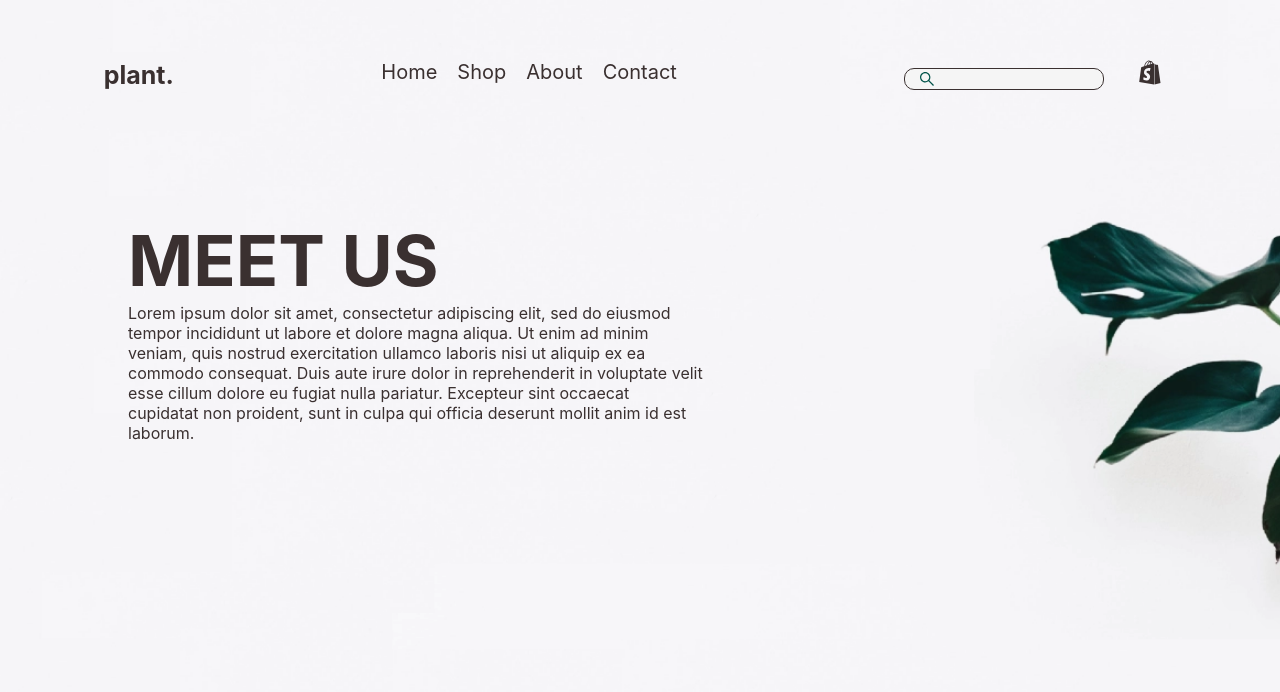
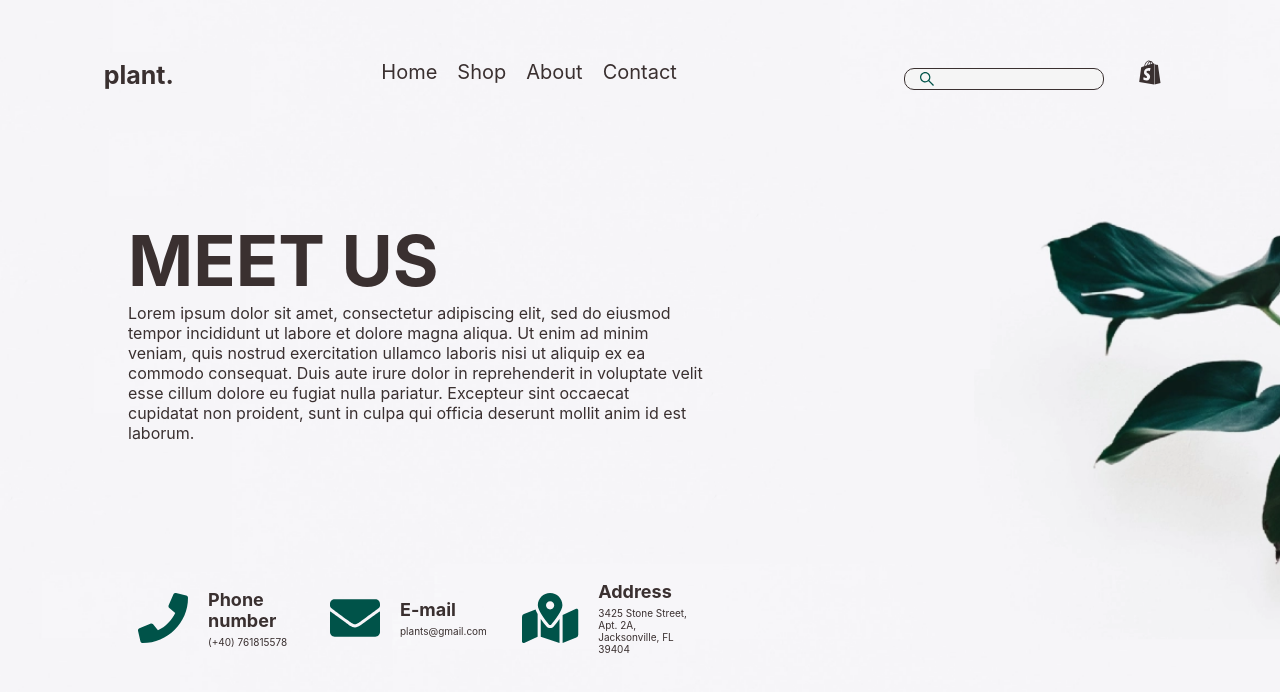
Before and after one commit to araducan/plants-shop, a React (Create React App) app: page /contact in a window 1280 px wide. Shown: the top 692 px of the page. Built offline with nearby package versions, Linux system fonts and the light colour scheme.

Commit message:
Contact page

```diff
--- a/src/components/Contact/Contact.jsx
+++ b/src/components/Contact/Contact.jsx
@@ -1,5 +1,11 @@
 import React from "react";
 import style from "./Contact.module.scss";
+import { FontAwesomeIcon } from "@fortawesome/react-fontawesome";
+import {
+	faPhone,
+	faEnvelope,
+	faMapMarkedAlt,
+} from "@fortawesome/free-solid-svg-icons";
 
 const Contact = () => {
 	return (
@@ -15,6 +21,40 @@ const Contact = () => {
 					pariatur. Excepteur sint occaecat cupidatat non proident, sunt in
 					culpa qui officia deserunt mollit anim id est laborum.
 				</div>
+				<div className={style.footer}>
+					<div className={style.bottomContainer}>
+						<FontAwesomeIcon
+							className={style.icon}
+							icon={faPhone}
+						></FontAwesomeIcon>
+						<div>
+							<div className={style.subtitle}>Phone number</div>
+							(+40) 761815578
+						</div>
+					</div>
+
+					<div className={style.bottomContainer}>
+						<FontAwesomeIcon
+							className={style.icon}
+							icon={faEnvelope}
+						></FontAwesomeIcon>
+						<div>
+							<div className={style.subtitle}>E-mail</div>
+							plants@gmail.com
+						</div>
+					</div>
+
+					<div className={style.bottomContainer}>
+						<FontAwesomeIcon
+							className={style.icon}
+							icon={faMapMarkedAlt}
+						></FontAwesomeIcon>
+						<div>
+							<div className={style.subtitle}>Address</div>
+							3425 Stone Street, Apt. 2A, Jacksonville, FL 39404
+						</div>
+					</div>
+				</div>
 			</div>
 		</div>
 	);
--- a/src/components/Contact/Contact.module.scss
+++ b/src/components/Contact/Contact.module.scss
@@ -11,3 +11,34 @@
 .title {
 	@include pageTitle;
 }
+
+.text {
+	text-shadow: 0 0 3px lightgrey;
+}
+
+.footer {
+	display: flex;
+	justify-content: space-between;
+	margin-top: 20%;
+}
+
+.bottomContainer {
+	padding: 10px;
+	display: flex;
+	align-items: center;
+	width: 30%;
+	height: 100px;
+	font-size: 10px;
+}
+
+.icon {
+	color: rgb(0, 83, 73);
+	font-size: 50px;
+	margin-right: 20px;
+}
+
+.subtitle {
+	font-weight: bold;
+	font-size: 18px;
+	margin-bottom: 5px;
+}
```
Also changed, not shown: src/styling/_mixins.scss (indentation only).
